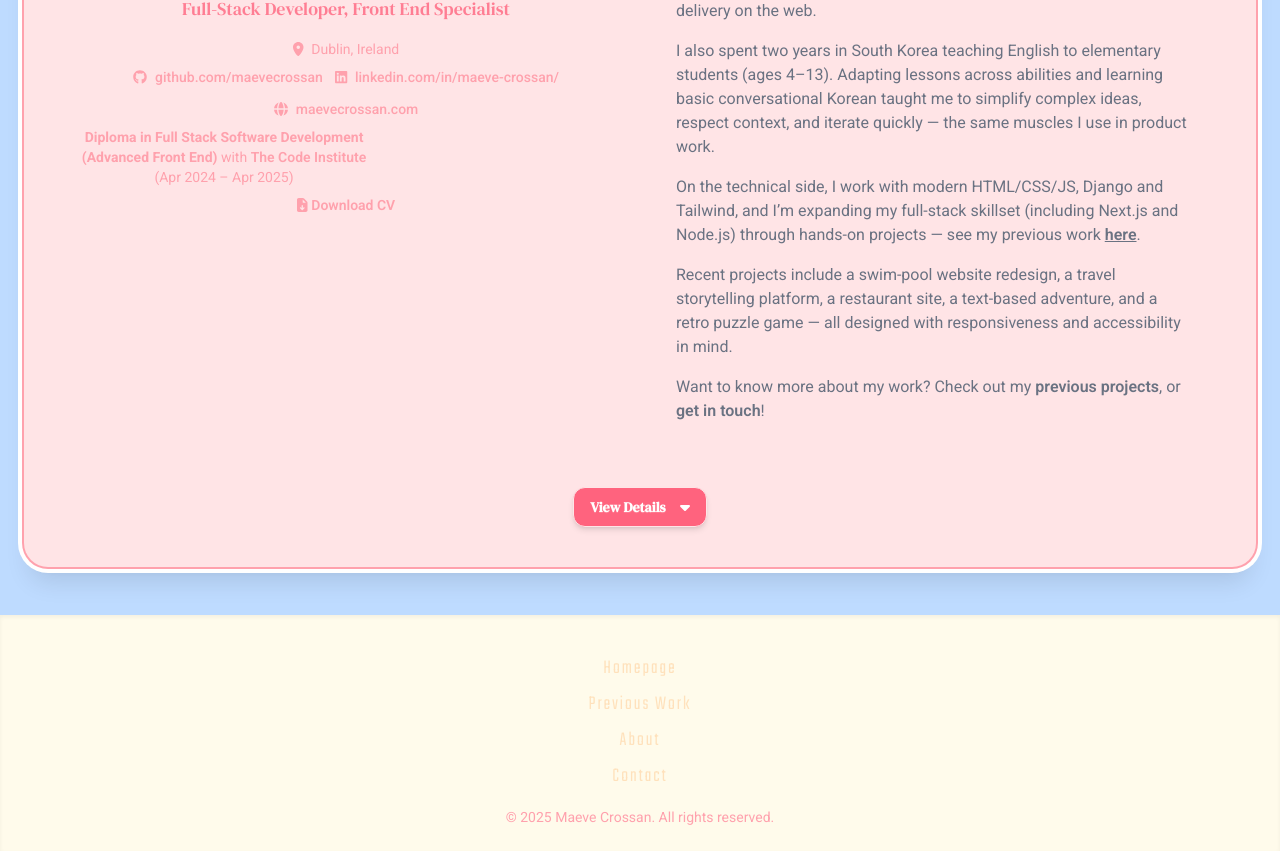
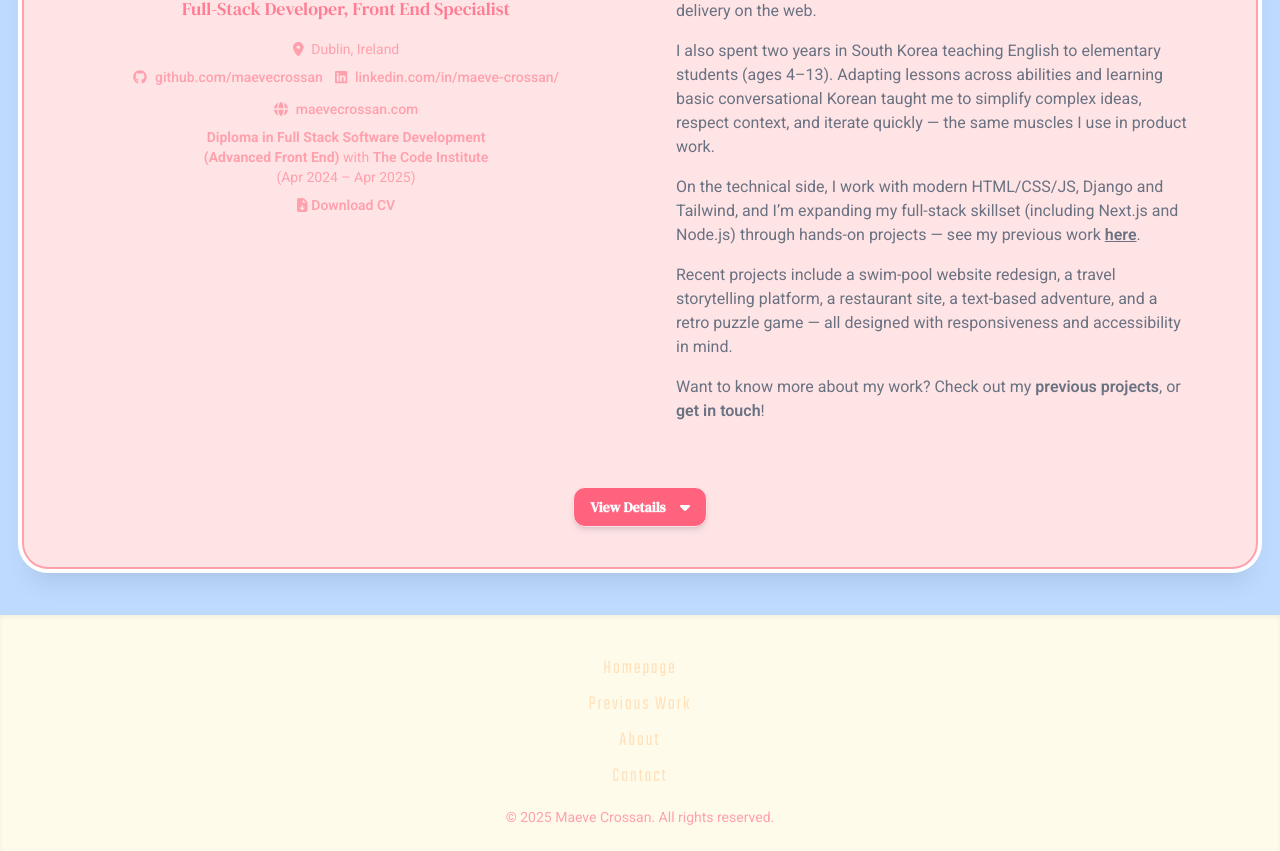
Before and after one commit to maevecrossan/my-portfolio, a Next.js app: page /about in a window 1280 px wide. Shown: the part 893-1744 px from the top of the page. Built offline with nearby package versions, Linux system fonts and the light colour scheme.

Commit message:
Center course info.

```diff
--- a/src/app/about/AboutClient.js
+++ b/src/app/about/AboutClient.js
@@ -92,7 +92,7 @@ export default function AboutClient() {
                 </div>
 
                 {/* Course blurb */}
-                <p className="max-w-xs mt-2">
+                <p className="max-w-xs mt-2 mx-auto">
                   <strong>Diploma in Full Stack Software Development (Advanced Front End)</strong>{' '}
                   with{' '}
                   <a
```
